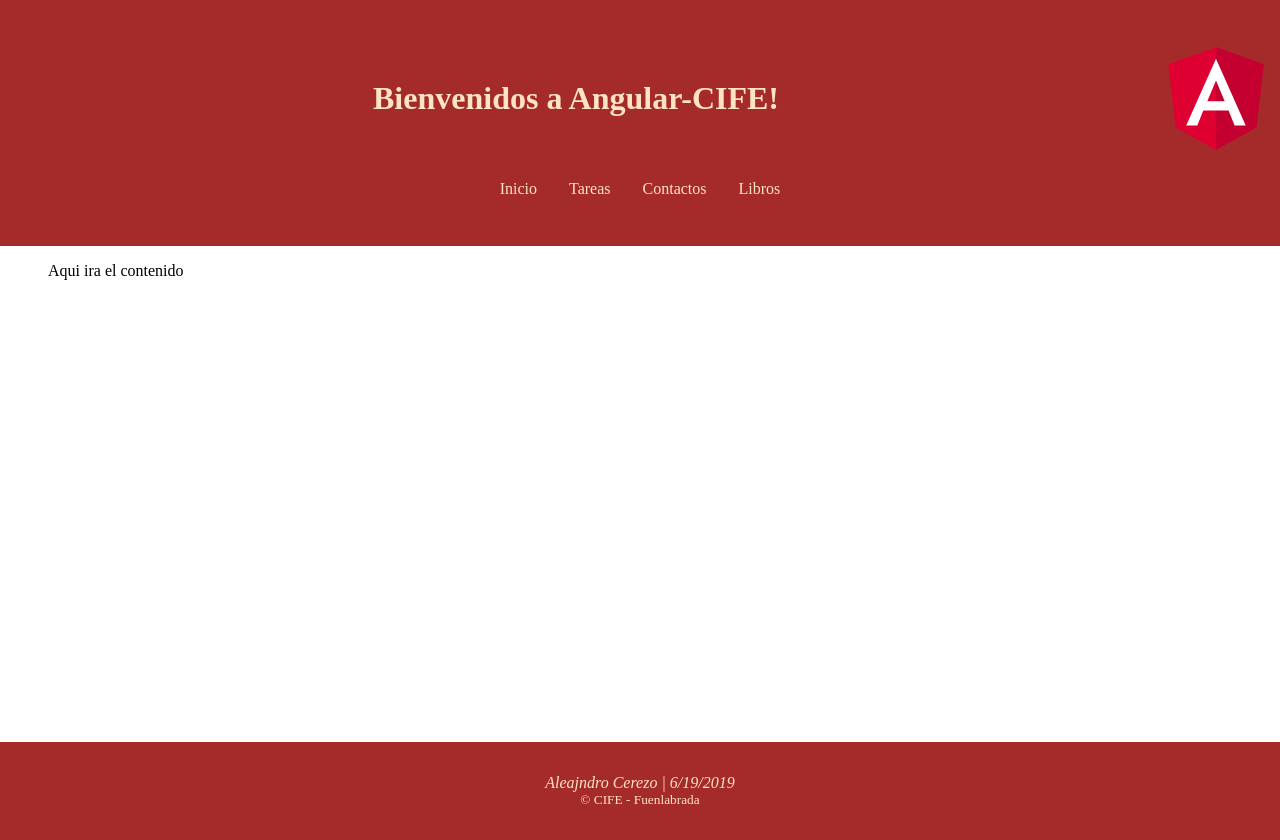
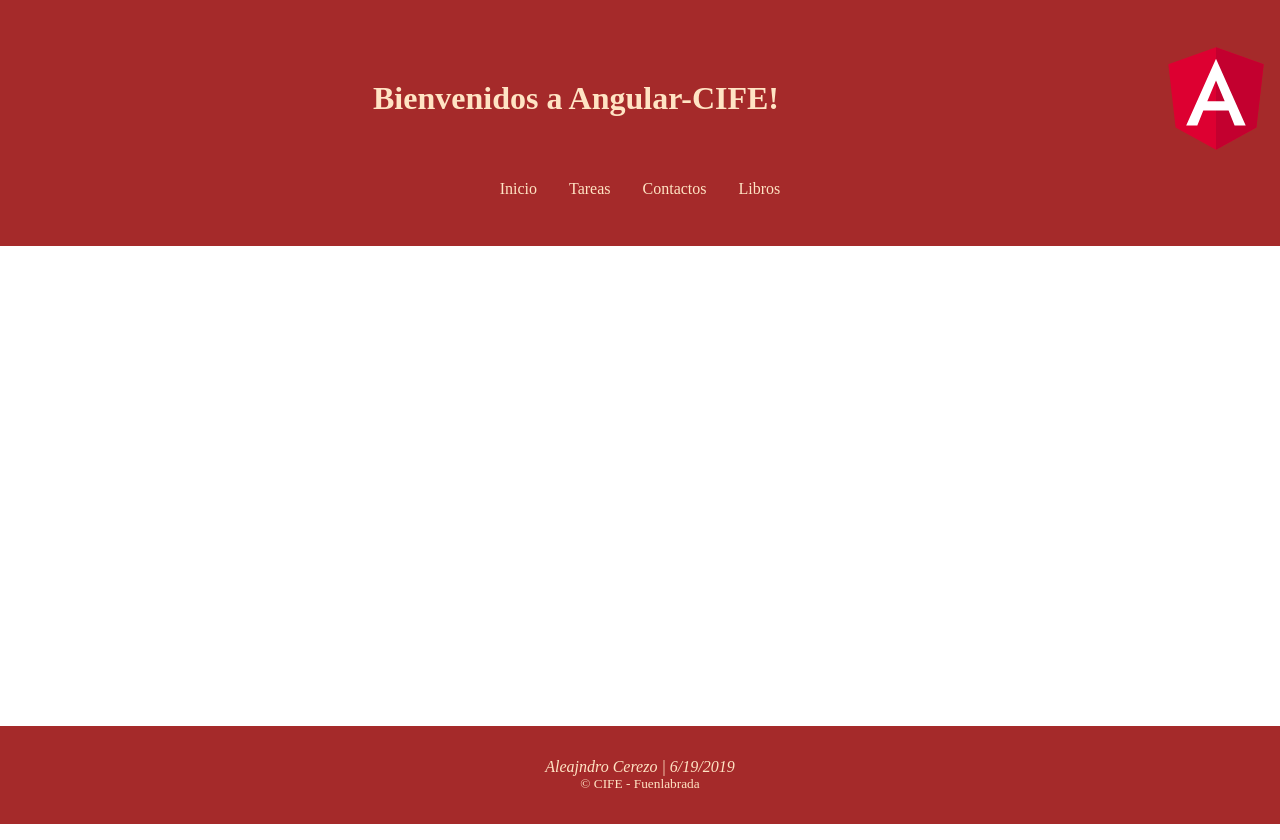
Before and after one commit to carisami/natalia_serrada, an Angular app in the folder angular-cife/: page /home in a window 1280 px wide. Before the commit this address led to /. Built offline with nearby package versions, Linux system fonts and the light colour scheme.

Commit message:
Enrutamiento lazy

```diff
--- a/angular-cife/src/app/app-routing.module.ts
+++ b/angular-cife/src/app/app-routing.module.ts
@@ -1,7 +1,18 @@
 import { NgModule } from '@angular/core';
 import { Routes, RouterModule } from '@angular/router';
 
-const routes: Routes = [];
+const routes: Routes = [
+  // { path: 'home', component: HomeComponent },
+  { path: 'home', loadChildren: './home/home.module#HomeModule' },
+  // { path: 'tareas', component: TareasComponent },
+  { path: 'tareas', loadChildren: './tareas/tareas.module#TareasModule' },
+  // { path: 'contactos', component: ContactosComponent },
+  { path: 'contactos', loadChildren: './contactos/contactos.module#ContactosModule' },
+  // { path: 'libros', component: LibrosComponent },
+  { path: 'libros', loadChildren: './libros/libros.module#LibrosModule' },
+  { path: '', pathMatch: 'full', redirectTo: 'home' },
+  { path: '**', redirectTo: 'home'}
+];
 
 @NgModule({
   imports: [RouterModule.forRoot(routes)],
--- a/angular-cife/src/app/app.component.html
+++ b/angular-cife/src/app/app.component.html
@@ -1,6 +1,5 @@
 <app-header></app-header>
 <main>
-    <p>Aqui ira el contenido</p>
     <router-outlet></router-outlet>
 </main>
 <app-footer></app-footer>
--- a/angular-cife/src/app/app.component.ts
+++ b/angular-cife/src/app/app.component.ts
@@ -1,4 +1,4 @@
-import { Component } from '@angular/core';
+import { Component} from '@angular/core';
 
 @Component({
   selector: 'app-root',
@@ -6,4 +6,5 @@
   styleUrls: ['./app.component.css']
 })
 export class AppComponent {
+
 }
```
